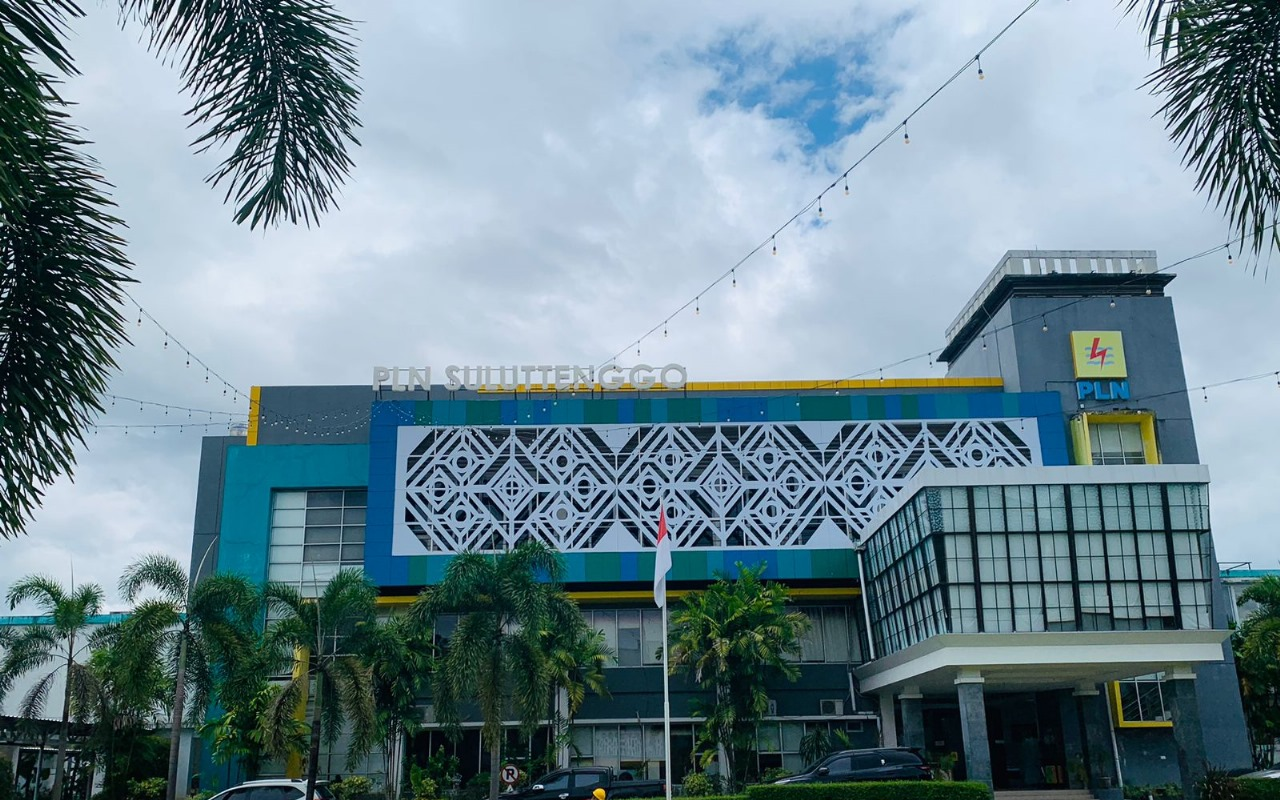
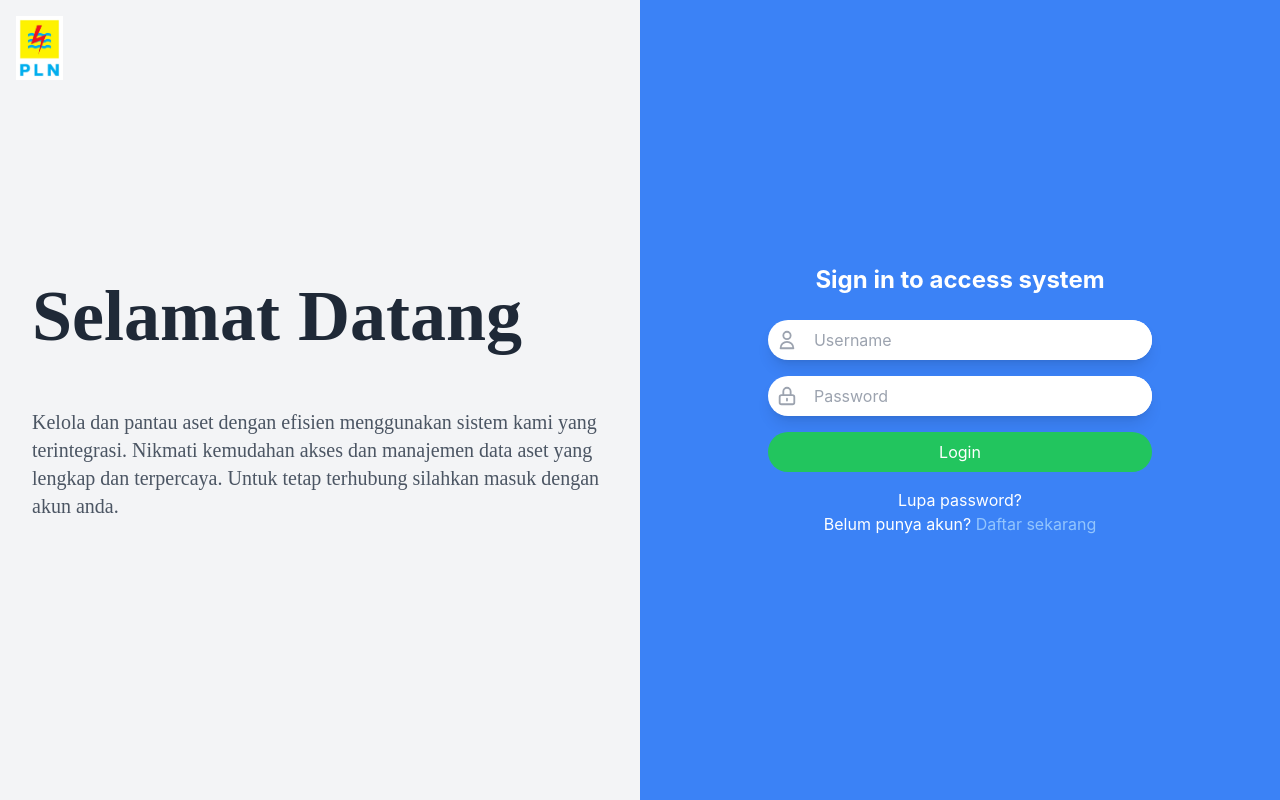
Before and after one commit to magang-pln/frontend, a React (Create React App) app: page / in a window 1280 px wide. Shown: the top 800 px of the page. Built offline with nearby package versions, Linux system fonts and the light colour scheme.

Commit message:
new homepage

```diff
--- a/src/App.css
+++ b/src/App.css
@@ -2,8 +2,8 @@
 @tailwind components;
 @tailwind utilities;
 
-@import url("https://fonts.googleapis.com/css2?family=Gupter:wght@400;500;700&family=Plus+Jakarta+Sans:ital,wght@0,200..800;1,200..800&family=Poppins:ital,wght@0,100;0,200;0,300;0,400;0,500;0,600;0,700;0,800;0,900;1,100;1,200;1,300;1,400;1,500;1,600;1,700;1,800;1,900&family=Vidaloka&display=swap");
+@import url('https://fonts.googleapis.com/css2?family=Edu+VIC+WA+NT+Beginner:wght@400..700&family=Quicksand:wght@300..700&display=swap');
 
-* {
-  font-family: "Vidaloka", serif;
+.diff-font {
+  font-family: "Edu VIC WA NT Beginner", cursive;
 }
--- a/src/components/Home.jsx
+++ b/src/components/Home.jsx
@@ -1,27 +1,183 @@
-import BackgroundImg from "../images/background.jpg";
+import React, { useState } from "react";
+import LogoPLN from "../images/pln-logo.png";
+import { UserIcon, LockClosedIcon } from "@heroicons/react/outline";
 
 const Home = () => {
+  const [username, setUsername] = useState("");
+  const [password, setPassword] = useState("");
+  const [showSignUp, setShowSignUp] = useState(false);
+  const [showChangePassword, setShowChangePassword] = useState(false);
+
   return (
-    <>
-      <header class="jumbotron jumbotron-fluid">
-        <div class="overlay">
-          <img src={BackgroundImg} alt="PLN Logo" class="logo" />
-          <div class="container text-center">
-            <h1 class="display-4 welcome-text">
-              Selamat Datang di Website Data Aset dan Properti PLN Suluttenggo
-            </h1>
-            <div class="typing-container">
-              <p class="lead typing-text">
-                Mengelola dan Memantau Aset dengan Efisien
-              </p>
+    <div className="relative flex h-screen overflow-hidden">
+      {/* Bagian Kiri */}
+      <div className="w-1/2 bg-gray-100 flex items-center justify-center p-8 relative">
+        {/* Logo PLN */}
+        <div className="absolute top-4 left-4">
+          <img src={LogoPLN} alt="Logo PLN" className="h-16" />
+        </div>
+        <div className="diff-font">
+          <h1 className="text-7xl font-bold mb-4 text-gray-800 pb-10">
+            Selamat Datang
+          </h1>
+          <p className="text-xl text-gray-600">
+            Kelola dan pantau aset dengan efisien menggunakan sistem kami yang terintegrasi.
+            Nikmati kemudahan akses dan manajemen data aset yang lengkap dan terpercaya.
+            Untuk tetap terhubung silahkan masuk dengan akun anda.
+          </p>
+        </div>
+      </div>
+
+      {/* Bagian Kanan */}
+      <div className="w-1/2 bg-blue-500 flex items-center justify-center p-8 relative">
+        <div className="w-full max-w-md p-8">
+          {!showSignUp && !showChangePassword && (
+            <>
+              <h2 className="text-2xl font-bold text-white mb-6 text-center">
+                Sign in to access system
+              </h2>
+              <div className="flex items-center bg-white rounded-full shadow-lg mb-4">
+                <UserIcon className="h-6 w-6 text-gray-400 ml-2" />
+                <input
+                  type="text"
+                  placeholder="Username"
+                  value={username}
+                  onChange={(e) => setUsername(e.target.value)}
+                  className="w-full px-4 py-2 rounded-r-full border-0 focus:outline-none focus:ring-2 focus:ring-blue-500"
+                />
+              </div>
+              <div className="flex items-center bg-white rounded-full shadow-lg mb-4">
+                <LockClosedIcon className="h-6 w-6 text-gray-400 ml-2" />
+                <input
+                  type="password"
+                  placeholder="Password"
+                  value={password}
+                  onChange={(e) => setPassword(e.target.value)}
+                  className="w-full px-4 py-2 rounded-r-full border-0 focus:outline-none focus:ring-2 focus:ring-blue-500"
+                />
+              </div>
+              <button
+                type="button"
+                className="w-full bg-green-500 text-white py-2 rounded-full hover:bg-green-600 transition duration-200"
+                onClick={() => alert('Login')}
+              >
+                Login
+              </button>
+              <div className="mt-4 text-center text-white">
+                <p className="cursor-pointer" onClick={() => setShowChangePassword(true)}>
+                  Lupa password?
+                </p>
+                <p>
+                  Belum punya akun?{" "}
+                  <span
+                    className="text-blue-300 cursor-pointer"
+                    onClick={() => setShowSignUp(true)}
+                  >
+                    Daftar sekarang
+                  </span>
+                </p>
+              </div>
+            </>
+          )}
+
+          {/* Modal untuk Ubah Password */}
+          {showChangePassword && (
+            <div className="fixed inset-0 flex items-center justify-center bg-black bg-opacity-50 transition-opacity duration-300">
+              <div className="bg-white p-6 rounded-lg shadow-lg w-80 transition-transform transform scale-100">
+                <h2 className="text-2xl font-bold text-gray-800 mb-4 text-center">Ubah Password</h2>
+                <div className="flex items-center bg-gray-100 rounded-full shadow-lg mb-4">
+                  <LockClosedIcon className="h-6 w-6 text-gray-400 ml-2" />
+                  <input
+                    type="password"
+                    placeholder="Password Lama"
+                    className="w-full px-4 py-2 rounded-r-full border-0 focus:outline-none focus:ring-2 focus:ring-blue-500"
+                  />
+                </div>
+                <div className="flex items-center bg-gray-100 rounded-full shadow-lg mb-4">
+                  <LockClosedIcon className="h-6 w-6 text-gray-400 ml-2" />
+                  <input
+                    type="password"
+                    placeholder="Password Baru"
+                    className="w-full px-4 py-2 rounded-r-full border-0 focus:outline-none focus:ring-2 focus:ring-blue-500"
+                  />
+                </div>
+                <button
+                  type="button"
+                  className="w-full bg-green-500 text-white py-2 rounded-full hover:bg-green-600 transition duration-200"
+                  onClick={() => {
+                    setShowChangePassword(false);
+                    alert("Password berhasil diubah!");
+                  }}
+                >
+                  Ubah Password
+                </button>
+                <div className="mt-4 text-center text-gray-800">
+                  <p
+                    className="cursor-pointer"
+                    onClick={() => {
+                      setShowChangePassword(false);
+                    }}
+                  >
+                    Kembali ke halaman login
+                  </p>
+                </div>
+              </div>
             </div>
-            <button class="btn btn-primary" id="loginBtn">
-              Login
-            </button>
-          </div>
+          )}
+
+          {/* Modal untuk Daftar Akun */}
+          {showSignUp && (
+            <div className="fixed inset-0 flex items-center justify-center bg-black bg-opacity-50 transition-opacity duration-300">
+              <div className="bg-white p-6 rounded-lg shadow-lg w-80 transition-transform transform scale-100">
+                <h2 className="text-2xl font-bold text-gray-800 mb-4 text-center">Daftar Akun</h2>
+                <div className="flex items-center bg-gray-100 rounded-full shadow-lg mb-4">
+                  <UserIcon className="h-6 w-6 text-gray-400 ml-2" />
+                  <input
+                    type="text"
+                    placeholder="Username"
+                    className="w-full px-4 py-2 rounded-r-full border-0 focus:outline-none focus:ring-2 focus:ring-blue-500"
+                  />
+                </div>
+                <div className="flex items-center bg-gray-100 rounded-full shadow-lg mb-4">
+                  <LockClosedIcon className="h-6 w-6 text-gray-400 ml-2" />
+                  <input
+                    type="password"
+                    placeholder="Password"
+                    className="w-full px-4 py-2 rounded-r-full border-0 focus:outline-none focus:ring-2 focus:ring-blue-500"
+                  />
+                </div>
+                <div className="flex items-center bg-gray-100 rounded-full shadow-lg mb-4">
+                  <LockClosedIcon className="h-6 w-6 text-gray-400 ml-2" />
+                  <input
+                    type="password"
+                    placeholder="Konfirmasi Password"
+                    className="w-full px-4 py-2 rounded-r-full border-0 focus:outline-none focus:ring-2 focus:ring-blue-500"
+                  />
+                </div>
+                <button
+                  type="button"
+                  className="w-full bg-green-500 text-white py-2 rounded-full hover:bg-green-600 transition duration-200"
+                  onClick={() => {
+                    setShowSignUp(false);
+                    alert('Akun berhasil dibuat!');
+                  }}
+                >
+                  Daftar
+                </button>
+                <div className="mt-4 text-center text-gray-800">
+                  <p
+                    className="cursor-pointer"
+                    onClick={() => setShowSignUp(false)}
+                  >
+                    Kembali ke halaman login
+                  </p>
+                </div>
+              </div>
+            </div>
+          )}
         </div>
-      </header>
-    </>
+      </div>
+    </div>
   );
 };
 
```
Also changed, not shown: 1 other file (tests, documents, lock files or other folders).
